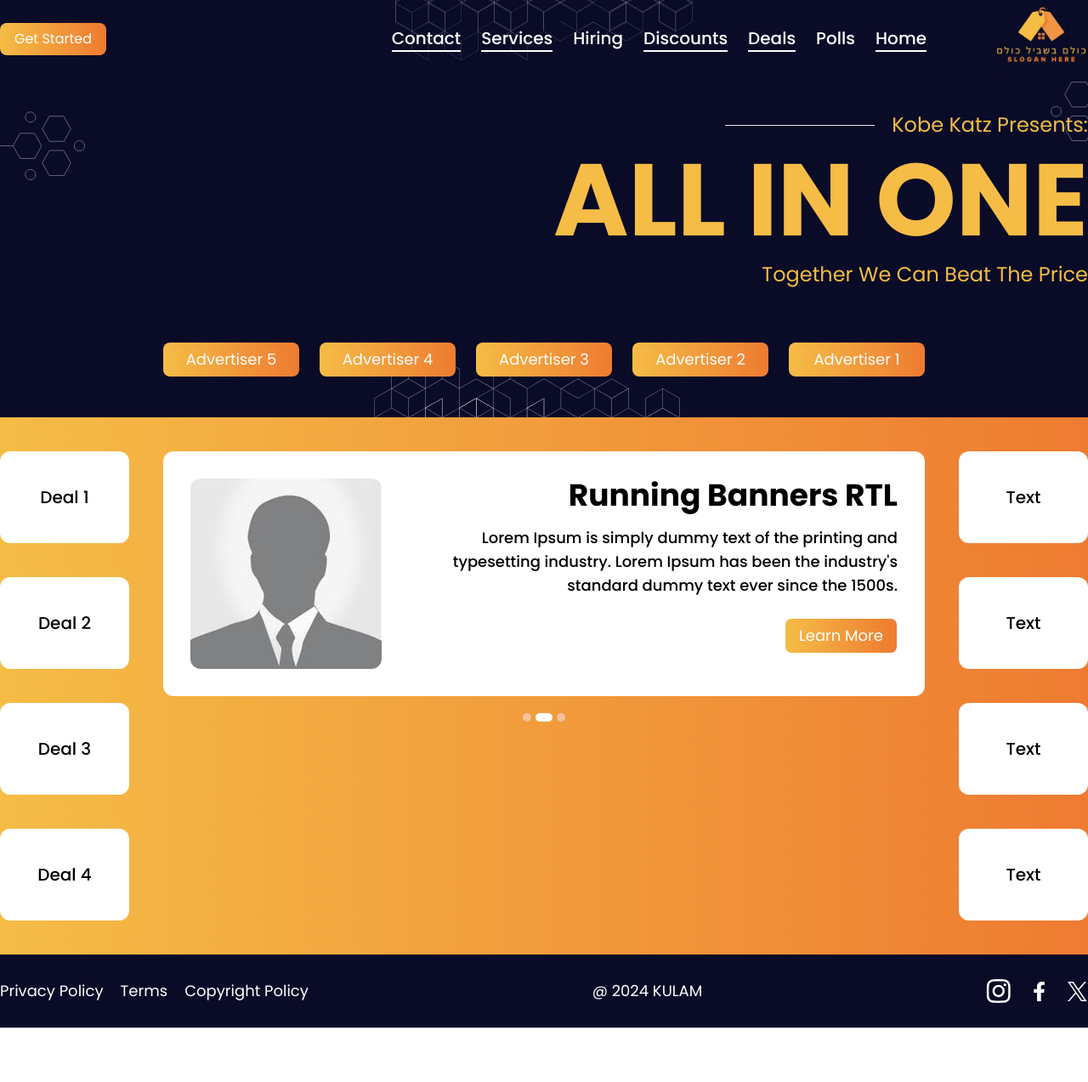
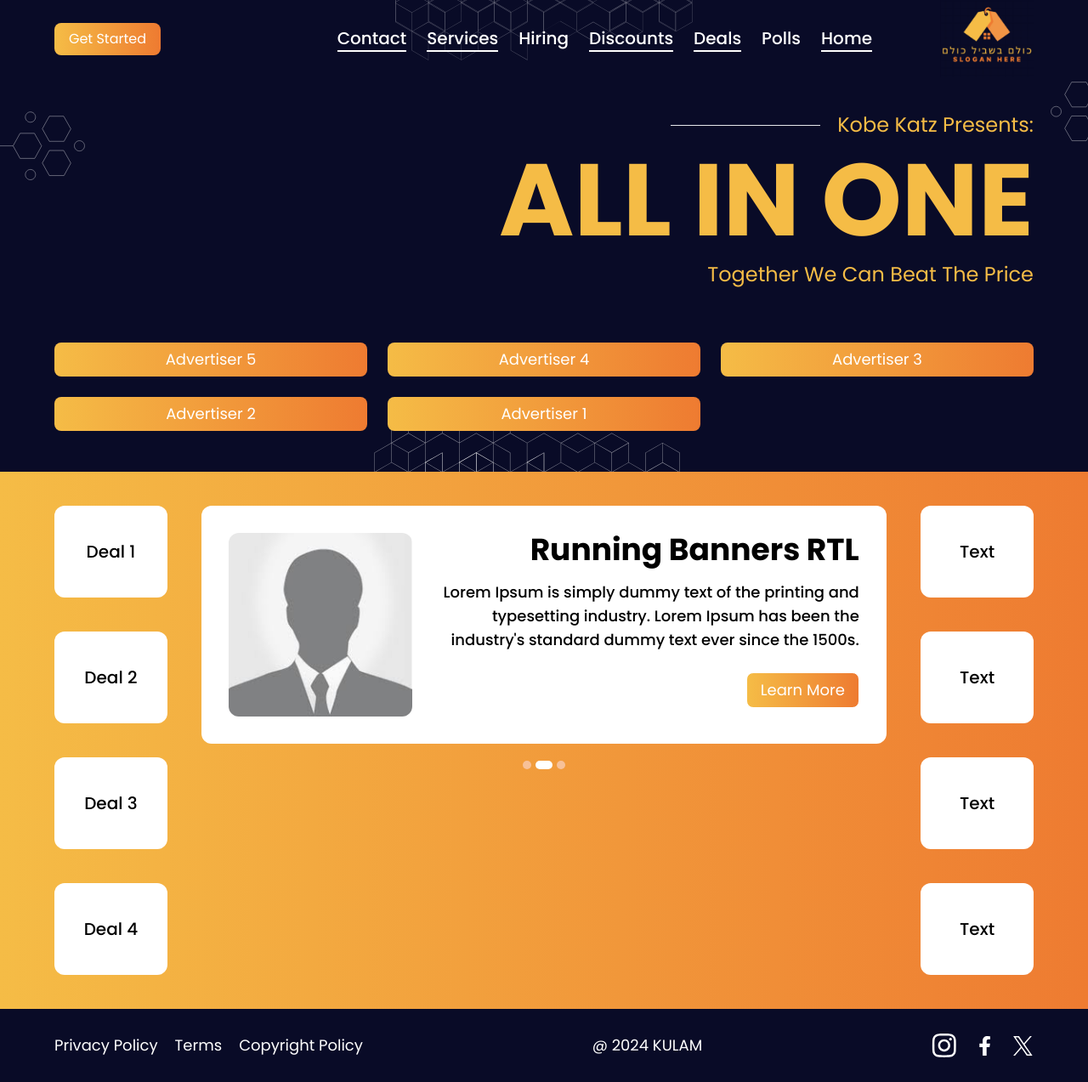
Before and after one commit to whoguri/kulam, a Next.js app: page / in a window 1280 px wide. Shown: the whole page at 85% size. Before the commit the page ends 1209 px from the top, so only its background shows below. Built offline with nearby package versions, Linux system fonts and the light colour scheme; no server answers.

Commit message:
Max-w Fixes

```diff
--- a/src/app/copyright-policy/page.js
+++ b/src/app/copyright-policy/page.js
@@ -7,7 +7,7 @@ export const metadata = {
 
 export default function CopyRight() {
     return <Layout title="CopyRight Policy">
-        <div className="md:max-w-7xl max-w-[90%] mx-auto py-10">
+        <div className="2xl:max-w-7xl xl:max-w-6xl max-w-[90%] mx-auto py-10">
             <div className="md:p-8 p-4 bg-white rounded-xl md:w-[70%] w-full mx-auto">
                 <div className="capitalize md:text-[46px] text-3xl font-bold text-center md:pb-10 pb-5">CopyRight Policy</div>
                 <div className="text-xs font-medium text-end md:pb-10 pb-5">Lorem Ipsum is simply dummy text of the printing and typesetting industry. Lorem Ipsum has been the industry's standard dummy text ever since the 1500s, when an unknown printer took a galley of type and scrambled it to make a type specimen book. It has survived not only five centuries, but also the leap into electronic typesetting, remaining essentially unchanged. It was popularised in the 1960s with the release of Letraset sheets containing Lorem Ipsum passages, and more recently with desktop publishing software like Aldus PageMaker including versions of Lorem Ipsum.It is a long established fact that a reader will be distracted by the readable content of a page when looking at its layout. The point of using Lorem Ipsum is that it has a more-or-less normal distribution of letters, </div>
--- a/src/app/hiring/page.js
+++ b/src/app/hiring/page.js
@@ -8,7 +8,7 @@ export const metadata = {
 
 export default function Hiring() {
     return <Layout title="hiring">
-        <div className="md:max-w-7xl max-w-[90%] mx-auto py-10">
+        <div className="2xl:max-w-7xl xl:max-w-6xl max-w-[90%] mx-auto py-10">
             <div className="md:p-8 p-4 bg-white rounded-xl h-[80vh] md:w-[70%] w-full mx-auto ">
                 <div className="capitalize md:text-[46px] text-3xl font-bold text-center pb-8"> Lorem Ipsum</div>
                 <div className="md:text-xl text-base font-medium text-center">Lorem Ipsum is simply dummy text of the printing and typesetting industry. Lorem Ipsum has been the industry's standard dummy text ever since the 1500s, when an unknown printer took a galley of type and scrambled it to make a type specimen book. It has survived not only five centuries, but also the leap into electronic typesetting, remaining essentially unchanged. It was popularised in the 1960s with the release of Letraset sheets containing Lorem Ipsum passages, and more recently with desktop publishing software like Aldus PageMaker including versions of Lorem Ipsum.It is a long established fact that a reader will be distracted by the readable content of a page when looking at its layout. The point of using Lorem Ipsum is that it has a more-or-less normal distribution of letters, </div>
--- a/src/app/privacy-policy/page.js
+++ b/src/app/privacy-policy/page.js
@@ -7,9 +7,11 @@ export const metadata = {
 
 export default function PrivacyPolicy() {
     return <Layout title="privacy policy">
-        <div className="md:max-w-7xl max-w-[90%] mx-auto py-10">
+
+        <div className="2xl:max-w-7xl xl:max-w-6xl max-w-[90%] mx-auto py-10">
             <div className="md:p-8 p-4 bg-white rounded-xl md:w-[70%] w-full mx-auto">
                 <div className="capitalize md:text-[46px] text-3xl font-bold text-center md:pb-10 pb-5">Privacy Policy</div>
+
                 <div className="text-xs font-medium text-end md:pb-10 pb-5">Lorem Ipsum is simply dummy text of the printing and typesetting industry. Lorem Ipsum has been the industry's standard dummy text ever since the 1500s, when an unknown printer took a galley of type and scrambled it to make a type specimen book. It has survived not only five centuries, but also the leap into electronic typesetting, remaining essentially unchanged. It was popularised in the 1960s with the release of Letraset sheets containing Lorem Ipsum passages, and more recently with desktop publishing software like Aldus PageMaker including versions of Lorem Ipsum.It is a long established fact that a reader will be distracted by the readable content of a page when looking at its layout. The point of using Lorem Ipsum is that it has a more-or-less normal distribution of letters, </div>
 
                 <div className="text-xs font-medium text-end md:pb-10 pb-5">
--- a/src/app/terms/page.js
+++ b/src/app/terms/page.js
@@ -7,7 +7,7 @@ export const metadata = {
 
 export default function Terms() {
     return <Layout title="Terms">
-        <div className="md:max-w-7xl max-w-[90%] mx-auto py-10">
+        <div className="2xl:max-w-7xl xl:max-w-6xl max-w-[90%] mx-auto py-10">
             <div className="md:p-8 p-4 md:w-[70%] w-full mx-auto bg-white rounded-xl">
                 <div className="capitalize md:text-[46px] text-3xl font-bold text-center md:pb-10 pb-5">terms</div>
                 <div className="text-xs font-medium text-end md:pb-10 pb-5">Lorem Ipsum is simply dummy text of the printing and typesetting industry. Lorem Ipsum has been the industry's standard dummy text ever since the 1500s, when an unknown printer took a galley of type and scrambled it to make a type specimen book. It has survived not only five centuries, but also the leap into electronic typesetting, remaining essentially unchanged. It was popularised in the 1960s with the release of Letraset sheets containing Lorem Ipsum passages, and more recently with desktop publishing software like Aldus PageMaker including versions of Lorem Ipsum.It is a long established fact that a reader will be distracted by the readable content of a page when looking at its layout. The point of using Lorem Ipsum is that it has a more-or-less normal distribution of letters, </div>
--- a/src/components/Banner.js
+++ b/src/components/Banner.js
@@ -3,7 +3,7 @@ import Image from "next/image"
 
 export default function Banner({ title }) {
     return <div className="bg-background relative overflow-hidden">
-        <div className="md:max-w-7xl max-w-[90%] mx-auto md:pt-6 pt-4 relative z-20">
+        <div className="2xl:max-w-7xl xl:max-w-6xl max-w-[90%] mx-auto md:pt-6 pt-4 relative z-20">
             <h2 className="md:text-[120px] text-5xl leading-none uppercase md:pb-10 pb-7 font-bold text-text text-end text-primary">{title}</h2>
         </div>
         <Image src="/images/title2.svg" width={50} height={50} className="md:w-[100px] w-[60px] mx-auto absolute top-10 z-10 left-0" />
--- a/src/components/Footer.js
+++ b/src/components/Footer.js
@@ -7,7 +7,7 @@ export default function Footer() {
 
     return (<>
         <div className="bg-background">
-            <div className="md:max-w-7xl max-w-[90%] mx-auto md:py-7 py-5">
+            <div className="2xl:max-w-7xl xl:max-w-6xl max-w-[90%] mx-auto md:py-7 py-5">
                 <div className="md:flex items-center justify-between text-white">
                     <div className="flex md:gap-5 gap-3">
                         <Link href="/privacy-policy" className="md:text-lg text-sm">Privacy Policy</Link>
--- a/src/components/Header.js
+++ b/src/components/Header.js
@@ -29,7 +29,7 @@ export default function Header() {
     }
     return (<>
         <div className="bg-background md:block hidden">
-            <div className="max-w-7xl mx-auto relative z-10">
+            <div className="2xl:max-w-7xl xl:max-w-6xl max-w-[90%] mx-auto relative z-10">
                 <div className="flex justify-between items-center relative z-10">
                     <div className="text-white flex gap-5">
                         <button className="bg-gradient-to-r from-primary to-primary-dark rounded-lg p-[1px]"
--- a/src/components/Hero.js
+++ b/src/components/Hero.js
@@ -15,7 +15,7 @@ export default function Hero() {
     };
     return (<>
         <div>
-            <div className="md:max-w-7xl max-w-[90%] mx-auto py-10">
+            <div className="2xl:max-w-7xl xl:max-w-6xl max-w-[90%] mx-auto py-10">
                 <div className="md:flex gap-10 w-full">
                     <div className="md:w-[15%] w-full flex md:flex-col flex-row md:gap-10 gap-3 justify-between  md:mb-0 mb-5">
                         <div className="bg-white w-full md:py-10 py-5 md:px-0 px-3 text-center md:text-xl text-sm font-medium rounded-xl">Deal 1</div>
--- a/src/components/HomeBanner.js
+++ b/src/components/HomeBanner.js
@@ -3,14 +3,14 @@ import Image from "next/image"
 
 export default function HomeBanner() {
     return <div className="bg-background relative overflow-hidden">
-        <div className="md:max-w-7xl max-w-[90%] mx-auto pt-10 relative z-20">
+        <div className="2xl:max-w-7xl xl:max-w-6xl max-w-[90%] mx-auto pt-10 relative z-20">
             <div className="flex items-center md:gap-5 gap-2 justify-end">
                 <hr className="md:w-44 w-16" />
                 <h3 className="md:text-2xl text-base text-end text-primary">Kobe Katz Presents:</h3>
             </div>
             <h2 className="md:text-[120px] text-5xl leading-none uppercase md:py-3 py-[10px] font-bold text-primary text-end">all in one</h2>
             <h3 className="md:text-2xl text-base text-end text-primary">Together We Can Beat The Price</h3>
-            <div className="grid md:grid-cols-5 grid-cols-3 md:w-[70%] w-full mx-auto md:gap-6 gap-3 items-center justify-center md:pt-16 pt-10 md:pb-12 pb-8 relative z-20">
+            <div className="grid 2xl:grid-cols-5 xl:grid-cols-3 lg:grid-cols-5 grid-cols-3 2xl:w-[70%] w-full mx-auto md:gap-6 gap-3 items-center justify-center md:pt-16 pt-10 md:pb-12 pb-8 relative z-20">
                 <button className="md:px-4 px-3 py-[6px] md:text-lg text-sm rounded-lg gradient-bg text-white">Advertiser 5</button>
                 <button className="md:px-4 px-3 py-[6px] md:text-lg text-sm rounded-lg gradient-bg text-white">Advertiser 4</button>
                 <button className="md:px-4 px-3 py-[6px] md:text-lg text-sm rounded-lg gradient-bg text-white">Advertiser 3</button>
--- a/src/components/PollsComponent.js
+++ b/src/components/PollsComponent.js
@@ -15,7 +15,7 @@ export default function PollsComponent() {
     };
     return (<>
         <div className="gradient-bg">
-            <div className="md:max-w-7xl max-w-[90%] mx-auto pt-10 pb-20">
+            <div className="2xl:max-w-7xl xl:max-w-6xl max-w-[90%] mx-auto pt-10 pb-20">
                 <div className="md:w-[70%] w-full mx-auto">
                     <Slider {...settings}>
                         <div className="md:py-8 py-4 md:px-8 px-4 bg-white rounded-xl text-end">
--- a/src/components/auth/Profile.js
+++ b/src/components/auth/Profile.js
@@ -21,7 +21,7 @@ function Profile() {
         return "loading.."
     }
     return (<Layout title="Profile">
-        {(user && user?.id) && <div className="md:max-w-7xl max-w-[90%] mx-auto py-10 h-screen">
+        {(user && user?.id) && <div className="2xl:max-w-7xl xl:max-w-6xl max-w-[90%] mx-auto py-10 h-screen">
             <div>
                 <div className="md:p-8 p-4 bg-white rounded-xl md:w-[80%] w-full mx-auto h-[90vh]">
                     <div className="flex md:flex-row flex-col items-center justify-between w-full">
```
